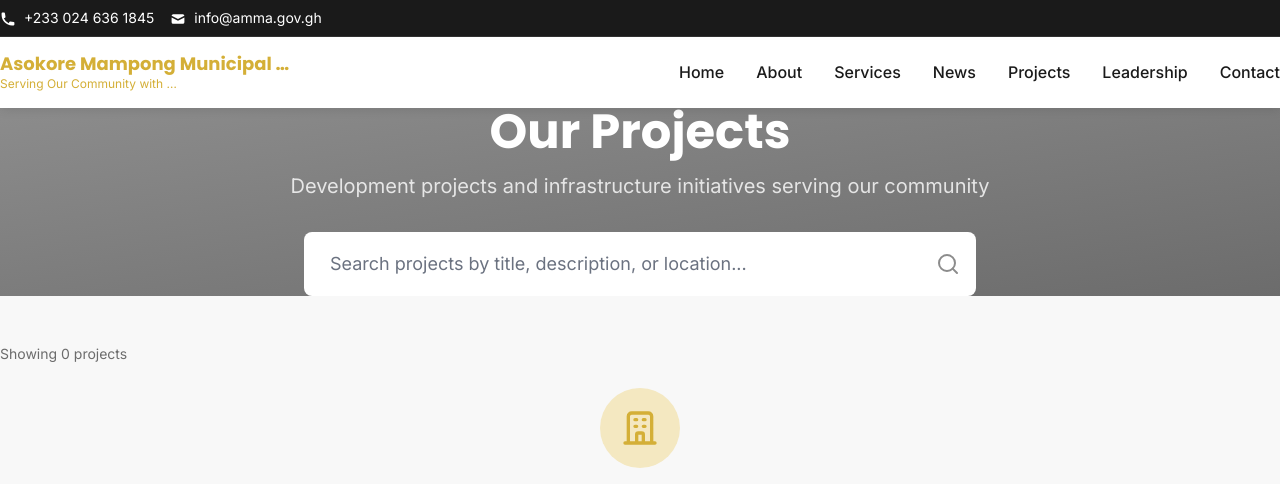
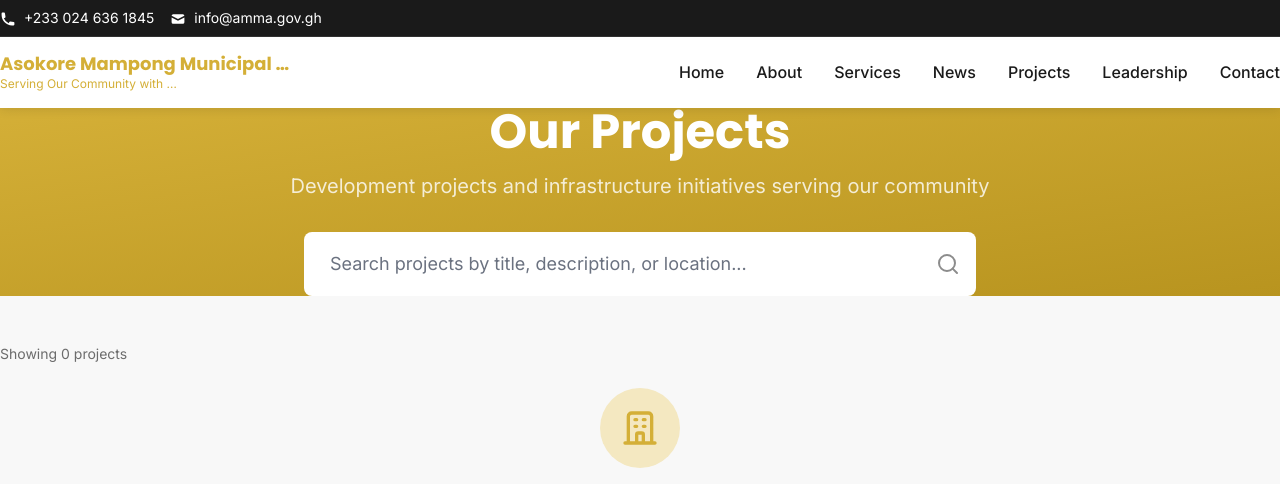
Before and after one commit to AMMA-GHANA/amma_cms, a Django app: page /projects/ in a window 1280 px wide. Shown: the top 484 px of the page. Run offline with Django 5.2, Linux system fonts and the light colour scheme; data comes from the database, SQL or seed files in the repository; data that the repository does not hold is empty; some libraries are stand-ins or nearby versions.

Commit message:
style: Enhance hero sections with gold gradient
Replace dull gray gradients with vibrant gold-to-dark-gold gradients
on Services, News, Projects, and Leadership pages for improved
visual appeal and brand consistency

```diff
--- a/templates/news/list.html
+++ b/templates/news/list.html
@@ -5,7 +5,7 @@
 
 {% block content %}
 <!-- Hero Section with Search -->
-<section class="bg-gradient-to-br from-amma-gray-light to-amma-gray py-16 md:py-20">
+<section class="bg-gradient-to-br from-amma-gold to-amma-gold-dark py-16 md:py-20">
     <div class="container mx-auto text-center">
         <h1 class="text-4xl md:text-5xl font-secondary font-bold text-white mb-4">News & Updates</h1>
         <p class="text-xl text-white/80 mb-8">Stay informed about our latest news and announcements</p>
--- a/templates/projects/list.html
+++ b/templates/projects/list.html
@@ -5,7 +5,7 @@
 
 {% block content %}
 <!-- Hero Section with Search -->
-<section class="bg-gradient-to-br from-amma-gray-light to-amma-gray py-16 md:py-20">
+<section class="bg-gradient-to-br from-amma-gold to-amma-gold-dark py-16 md:py-20">
     <div class="container mx-auto text-center">
         <h1 class="text-4xl md:text-5xl font-secondary font-bold text-white mb-4">Our Projects</h1>
         <p class="text-xl text-white/80 mb-8">Development projects and infrastructure initiatives serving our community</p>
--- a/templates/services/list.html
+++ b/templates/services/list.html
@@ -5,7 +5,7 @@
 
 {% block content %}
 <!-- Hero Section with Search -->
-<section class="bg-gradient-to-br from-amma-gray-light to-amma-gray py-16 md:py-20">
+<section class="bg-gradient-to-br from-amma-gold to-amma-gold-dark py-16 md:py-20">
     <div class="container mx-auto text-center">
         <h1 class="text-4xl md:text-5xl font-secondary font-bold text-white mb-4">Our Services</h1>
         <p class="text-xl text-white/80 mb-8">Access essential municipal services and resources</p>
--- a/templates/staff/leadership.html
+++ b/templates/staff/leadership.html
@@ -5,7 +5,7 @@
 
 {% block content %}
 <!-- Hero Section -->
-<section class="bg-gradient-to-br from-amma-gray-light to-amma-gray py-16 md:py-20">
+<section class="bg-gradient-to-br from-amma-gold to-amma-gold-dark py-16 md:py-20">
     <div class="container mx-auto text-center">
         <h1 class="text-4xl md:text-5xl font-secondary font-bold text-white mb-4">Leadership Team</h1>
         <p class="text-xl text-white/80 mb-8">Meet the dedicated leaders serving our community with integrity and commitment</p>
```
